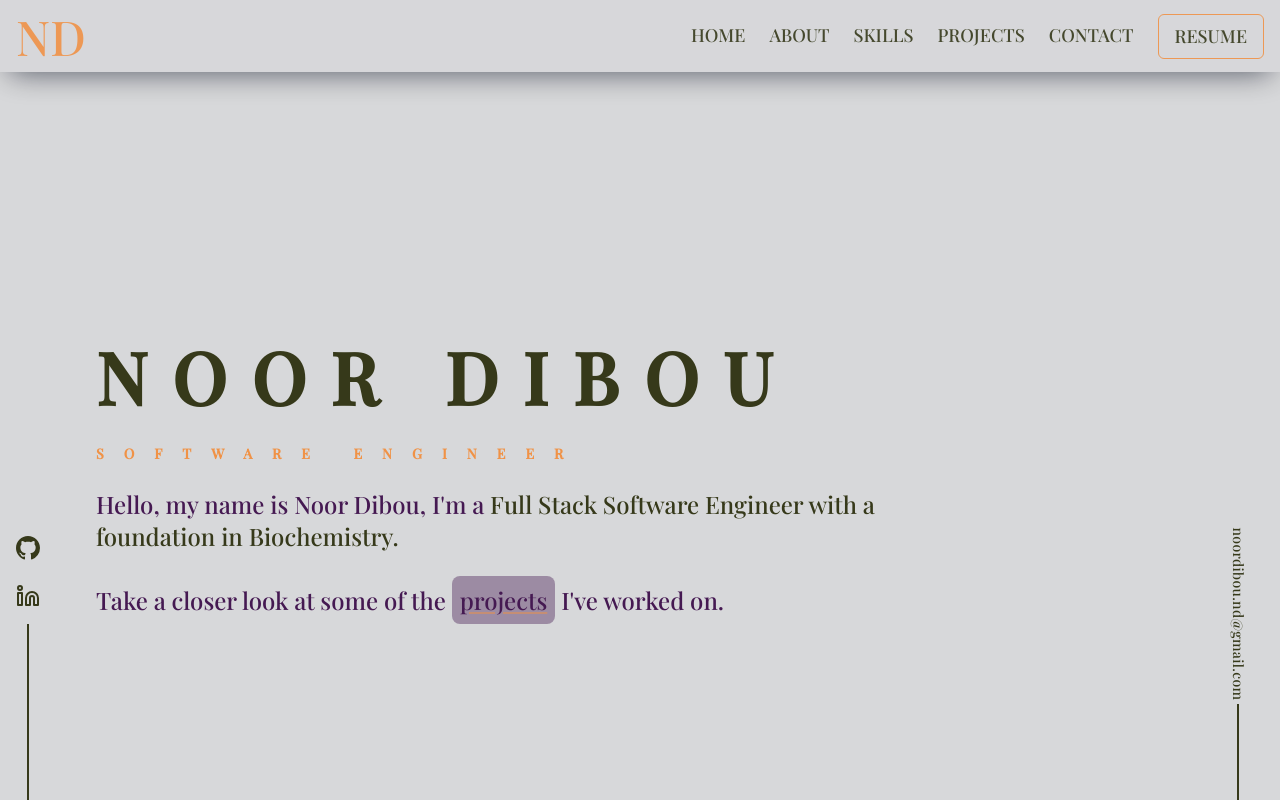
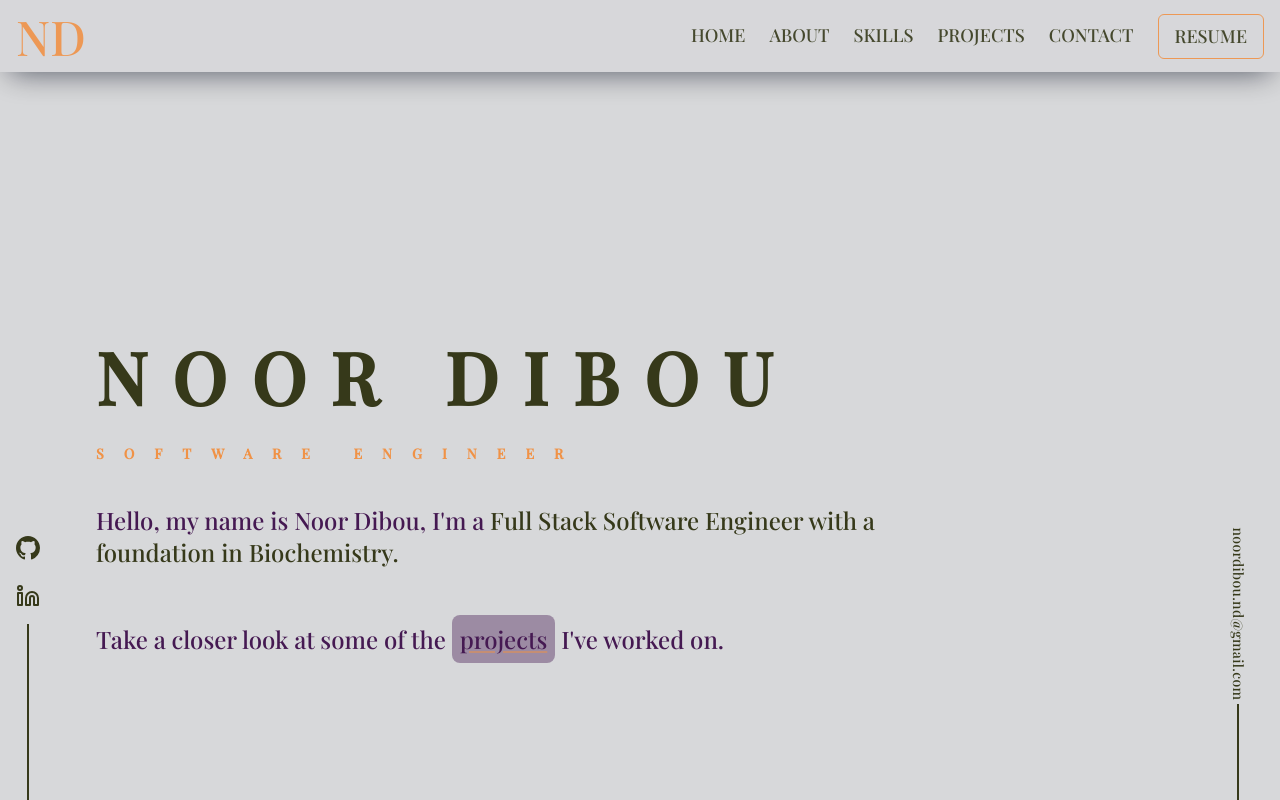
Before and after one commit to Noordibou/Portfolio, a Next.js app: page / in a window 1280 px wide. Built offline with nearby package versions, Linux system fonts and the light colour scheme.

Commit message:
updating text-animation

```diff
--- a/components/About.tsx
+++ b/components/About.tsx
@@ -43,7 +43,7 @@ export default function About() {
               My background in biochemistry gave me an appreciation for the complex balance of systems in our natural world. I care deeply about issues like climate change, pollution, conservation, and animal welfare. As a software engineer now, I&apos;m motivated to use my skills to make a positive difference on these causes.
               <br></br>
               <br></br>
-              There are so many ways technology can empower people and organizations to create change. I get really excited when I can build apps, platforms and tools that promote sustainability, environmental education, animal rights, or improve people&apos; life in general. My goal is to collaborate with others to develop innovative solutions that speak to my values.
+              There are so many ways technology can empower people and organizations to create change. I get really excited when I can build apps, platforms and tools that promote sustainability, environmental education, animal rights, or improve people&apos;s life in general. My goal is to collaborate with others to develop innovative solutions that speak to my values.
               <br></br>
               <br></br>
               I believe technology and environmentalism go hand in hand. By bringing together people from different backgrounds, we can harness the power of software for good. I'm always eager to brainstorm new ideas, let me know if you have any projects in mind where we could apply technology to benefit the planet and its inhabitants..
--- a/components/Hero.tsx
+++ b/components/Hero.tsx
@@ -40,15 +40,17 @@ export default function Hero() {
                 </div>
 
                 <div>
-                    <div className='relative mr-3 pb-8 text-xl lgl:text-2xl text-textLight md:w-3/4'>
+                    <div style={{ height: '135px', display: 'flex', alignItems: 'center', paddingBottom: '40px' }}>
+                        <div className='relative mr-3 text-xl lgl:text-2xl text-textLight md:w-3/4'>
                             {text.map((line, index) => (
                                 <div
                                     key={index}
                                     className={`animated-text ${index === currentTextIndex ? 'visible' : 'hidden'}`}
                                 >
-                               Hello, my name is Noor Dibou, I&apos;m a <span className='text-textDark'> {line} </span>
+                                    Hello, my name is Noor Dibou, I&apos;m a <span className='text-textDark'>{line}</span>
                                 </div>
                             ))}
+                        </div>
                     </div>
                     <div className='z-30'>
                 <div className='mr-3 md:pb-12 text-xl lgl:text-2xl text-textLight md:w-4/5'>
```
Lines whose indentation alone changed are shown as unchanged.
